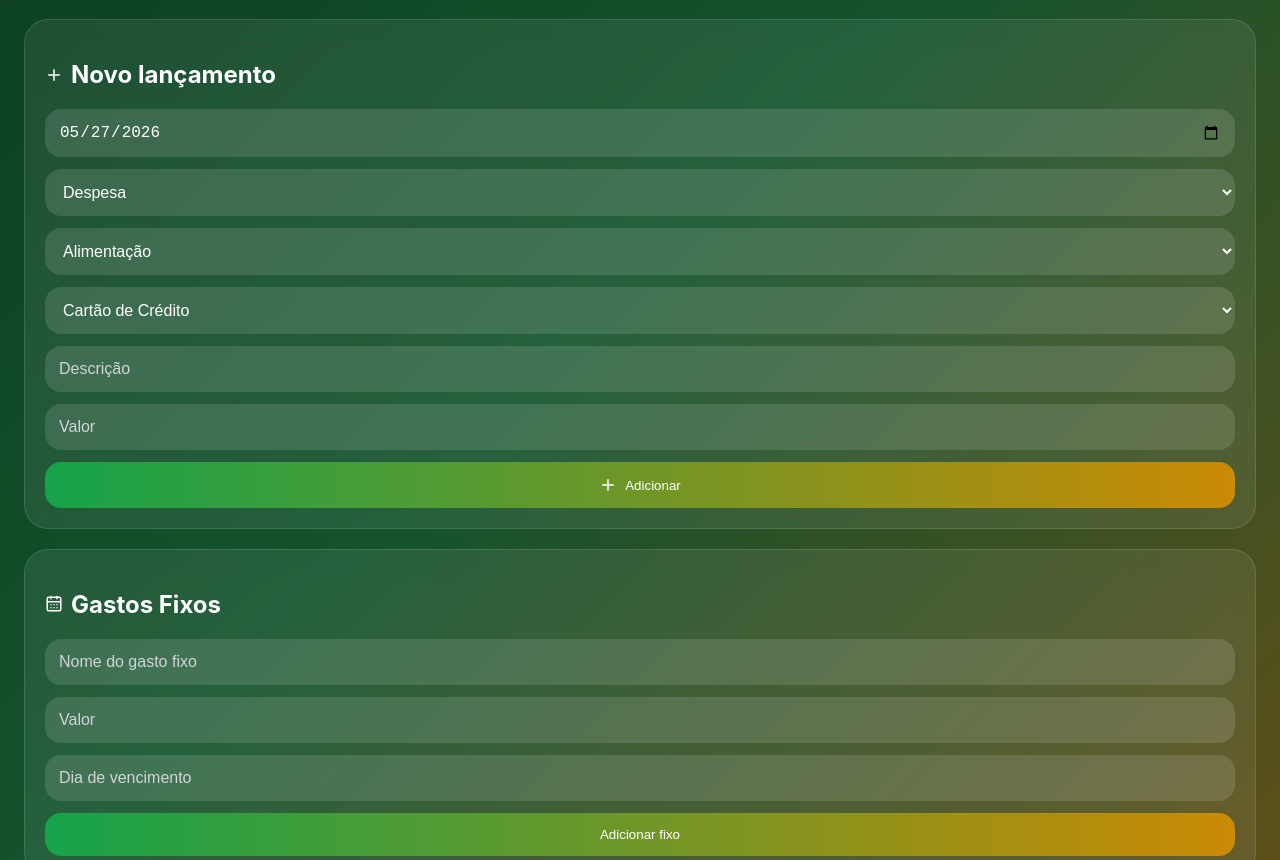
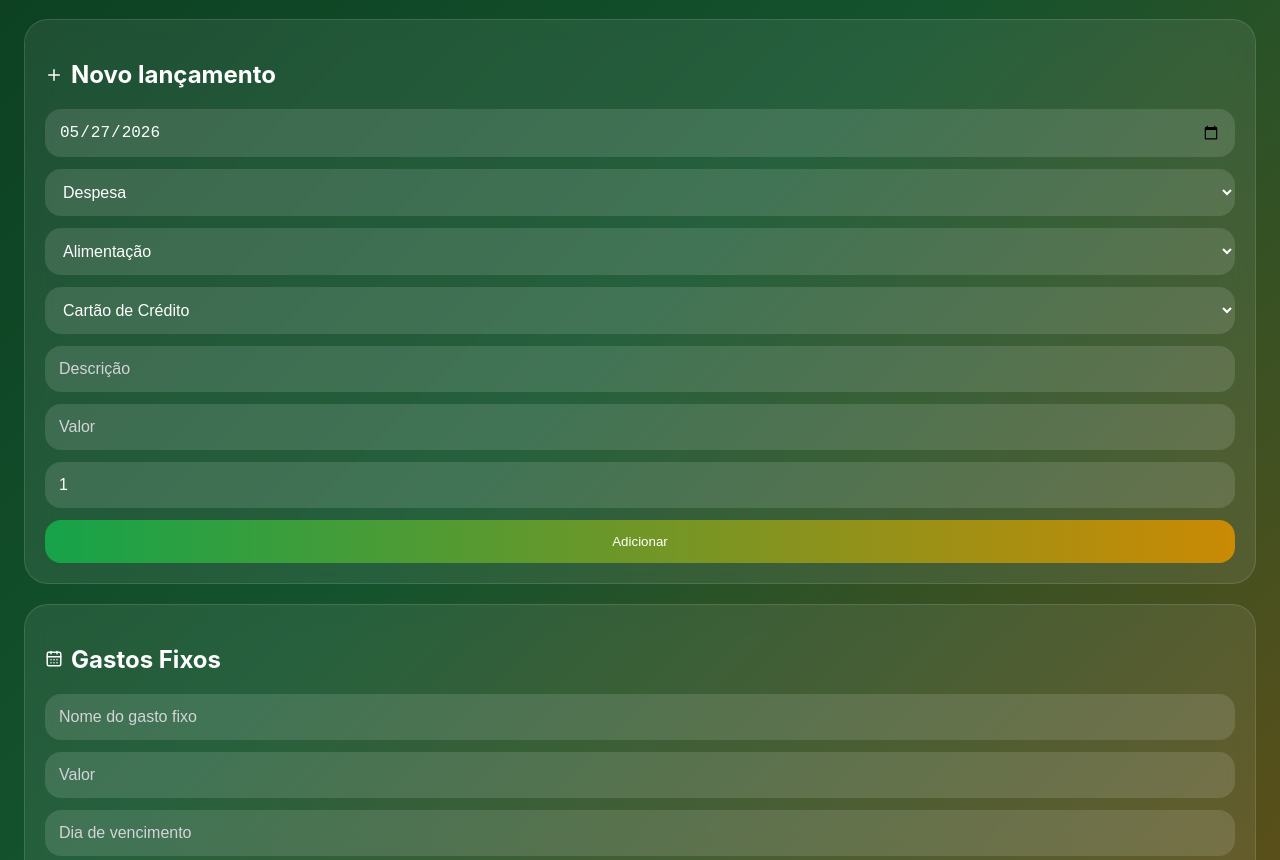
Before and after one commit to chzer047/financeiro-pessoal1, a React (Vite) app: page / in a window 1280 px wide. Shown: the part 978-1838 px from the top of the page. Built offline with nearby package versions, Linux system fonts and the light colour scheme.

Commit message:
Update App.jsx

```diff
--- a/src/App.jsx
+++ b/src/App.jsx
@@ -11,10 +11,12 @@ import {
   CalendarDays,
   Brain,
   ArrowUpCircle,
-  ArrowDownCircle
+  ArrowDownCircle,
+  Pencil,
+  X
 } from "lucide-react";
 
-const STORAGE_KEY = "financeiro_pessoal_mentor_v1";
+const STORAGE_KEY = "financeiro_pessoal_mentor_v2";
 
 const categories = [
   "Alimentação",
@@ -32,7 +34,12 @@ const categories = [
   "Outros"
 ];
 
-const paymentMethods = ["Cartão de Crédito", "Pix", "Dinheiro", "Cartão de Débito"];
+const paymentMethods = [
+  "Cartão de Crédito",
+  "Pix",
+  "Dinheiro",
+  "Cartão de Débito"
+];
 
 const money = (value) =>
   new Intl.NumberFormat("pt-BR", {
@@ -48,15 +55,19 @@ export default function App() {
   const [goals, setGoals] = useState([]);
   const [fixedExpenses, setFixedExpenses] = useState([]);
   const [cardLimit, setCardLimit] = useState(800);
+  const [editingId, setEditingId] = useState(null);
 
-  const [form, setForm] = useState({
+  const emptyForm = {
     date: today,
     type: "Despesa",
     category: "Alimentação",
     paymentMethod: "Cartão de Crédito",
     description: "",
-    amount: ""
-  });
+    amount: "",
+    installments: "1"
+  };
+
+  const [form, setForm] = useState(emptyForm);
 
   const [goalForm, setGoalForm] = useState({
     name: "",
@@ -71,7 +82,9 @@ export default function App() {
   });
 
   useEffect(() => {
-    const saved = localStorage.getItem(STORAGE_KEY);
+    const oldSaved = localStorage.getItem("financeiro_pessoal_mentor_v1");
+    const saved = localStorage.getItem(STORAGE_KEY) || oldSaved;
+
     if (saved) {
       const data = JSON.parse(saved);
       setTransactions(data.transactions || []);
@@ -103,17 +116,29 @@ export default function App() {
       .filter((item) => item.paymentMethod === "Cartão de Crédito")
       .reduce((sum, item) => sum + Number(item.amount), 0);
 
-    const fixed = fixedExpenses.reduce((sum, item) => sum + Number(item.amount), 0);
+    const fixed = fixedExpenses.reduce(
+      (sum, item) => sum + Number(item.amount),
+      0
+    );
+
+    const futureInstallments = transactions
+      .filter(
+        (item) =>
+          item.paymentMethod === "Cartão de Crédito" &&
+          Number(item.installments || 1) > 1
+      )
+      .reduce((sum, item) => sum + Number(item.amount), 0);
 
     return {
       income,
       expense,
       creditCard,
       fixed,
+      futureInstallments,
       balance: income - expense,
       realBalance: income - expense - fixed
     };
-  }, [incomes, expenses, fixedExpenses]);
+  }, [incomes, expenses, fixedExpenses, transactions]);
 
   const cardPercent =
     cardLimit > 0 ? Math.round((totals.creditCard / cardLimit) * 100) : 0;
@@ -144,14 +169,20 @@ export default function App() {
     if (totals.realBalance < 0) {
       messages.push({
         level: "crítico",
-        text: `Sua sobra real está negativa em ${money(Math.abs(totals.realBalance))}. Antes de gastar com lazer ou compras, o foco precisa ser segurar variáveis e proteger o básico.`
+        text: `Sua sobra real está negativa em ${money(
+          Math.abs(totals.realBalance)
+        )}. Antes de gastar com lazer ou compras, o foco precisa ser segurar variáveis e proteger o básico.`
       });
     }
 
     if (cardPercent >= 100) {
       messages.push({
         level: "crítico",
-        text: `Seu cartão passou do limite psicológico definido. Você usou ${money(totals.creditCard)} de ${money(cardLimit)}. Até virar o mês, evite crédito e use apenas dinheiro/Pix para o essencial.`
+        text: `Seu cartão passou do limite psicológico definido. Você usou ${money(
+          totals.creditCard
+        )} de ${money(
+          cardLimit
+        )}. Até virar o mês, evite crédito e use apenas dinheiro/Pix para o essencial.`
       });
     } else if (cardPercent >= 70) {
       messages.push({
@@ -160,17 +191,32 @@ export default function App() {
       });
     }
 
+    if (totals.futureInstallments > 0) {
+      messages.push({
+        level: "atenção",
+        text: `Você tem ${money(
+          totals.futureInstallments
+        )} registrados em compras parceladas no cartão. Isso não é dívida do mês: é compromisso futuro.`
+      });
+    }
+
     if (totals.income > 0 && totals.fixed / totals.income > 0.6) {
       messages.push({
         level: "atenção",
-        text: `Seus gastos fixos comprometem ${Math.round((totals.fixed / totals.income) * 100)}% da sua renda do mês. Isso deixa pouca margem para imprevistos.`
+        text: `Seus gastos fixos comprometem ${Math.round(
+          (totals.fixed / totals.income) * 100
+        )}% da sua renda do mês. Isso deixa pouca margem para imprevistos.`
       });
     }
 
     if (biggestCategory && biggestCategory.total > 0) {
       messages.push({
         level: "ideia",
-        text: `Seu maior vazamento do mês está em ${biggestCategory.category}: ${money(biggestCategory.total)}. Se reduzir 20% nessa categoria, você libera ${money(biggestCategory.total * 0.2)}.`
+        text: `Seu maior vazamento do mês está em ${
+          biggestCategory.category
+        }: ${money(biggestCategory.total)}. Se reduzir 20% nessa categoria, você libera ${money(
+          biggestCategory.total * 0.2
+        )}.`
       });
     }
 
@@ -185,7 +231,9 @@ export default function App() {
     if (totals.realBalance > 0 && totals.income > 0) {
       messages.push({
         level: "positivo",
-        text: `Você tem sobra real positiva de ${money(totals.realBalance)}. Uma divisão segura seria: 50% reserva/dívida, 30% metas e 20% livre.`
+        text: `Você tem sobra real positiva de ${money(
+          totals.realBalance
+        )}. Uma divisão segura seria: 50% reserva/dívida, 30% metas e 20% livre.`
       });
     }
 
@@ -199,26 +247,60 @@ export default function App() {
     return messages;
   }, [totals, cardLimit, cardPercent, biggestCategory, goals]);
 
-  function addTransaction() {
+  function saveTransaction() {
     if (!form.description || !form.amount) return;
 
+    const normalized = {
+      ...form,
+      amount: Number(form.amount),
+      installments:
+        form.paymentMethod === "Cartão de Crédito"
+          ? Number(form.installments || 1)
+          : 1
+    };
+
+    if (editingId) {
+      setTransactions(
+        transactions.map((item) =>
+          item.id === editingId ? { ...item, ...normalized } : item
+        )
+      );
+      setEditingId(null);
+    } else {
       setTransactions([
         {
           id: crypto.randomUUID(),
-        ...form,
-        amount: Number(form.amount)
+          ...normalized
         },
         ...transactions
       ]);
+    }
 
+    setForm(emptyForm);
+  }
+
+  function editTransaction(item) {
+    setEditingId(item.id);
     setForm({
-      date: today,
-      type: "Despesa",
-      category: "Alimentação",
-      paymentMethod: "Cartão de Crédito",
-      description: "",
-      amount: ""
+      date: item.date || today,
+      type: item.type || "Despesa",
+      category: item.category || "Alimentação",
+      paymentMethod: item.paymentMethod || "Cartão de Crédito",
+      description: item.description || "",
+      amount: String(item.amount || ""),
+      installments: String(item.installments || 1)
     });
+
+    window.scrollTo({ top: 0, behavior: "smooth" });
+  }
+
+  function cancelEdit() {
+    setEditingId(null);
+    setForm(emptyForm);
+  }
+
+  function deleteTransaction(id) {
+    setTransactions(transactions.filter((item) => item.id !== id));
   }
 
   function addGoal() {
@@ -273,7 +355,9 @@ export default function App() {
       <header className="header">
         <p className="worldcup">🇧🇷 Brasil rumo a 2026</p>
         <h1>Financeiro Pessoal</h1>
-        <p className="subtitle">Controle real, mentor financeiro e histórico do seu mês.</p>
+        <p className="subtitle">
+          Controle real, mentor financeiro, histórico, cartão e parcelas futuras.
+        </p>
       </header>
 
       <section className="cards">
@@ -286,7 +370,9 @@ export default function App() {
       </section>
 
       <section className="panel mentor">
-        <h2><Brain size={18} /> Mentor Financeiro</h2>
+        <h2>
+          <Brain size={18} /> Mentor Financeiro
+        </h2>
         <div className="mentor-list">
           {mentorMessages.map((msg, index) => (
             <div className={`mentor-msg ${msg.level}`} key={index}>
@@ -298,7 +384,9 @@ export default function App() {
       </section>
 
       <section className="panel">
-        <h2><CreditCard size={18} /> Limite psicológico do cartão</h2>
+        <h2>
+          <CreditCard size={18} /> Limite psicológico do cartão
+        </h2>
         <input
           type="number"
           value={cardLimit}
@@ -316,7 +404,9 @@ export default function App() {
             style={{ width: `${Math.min(cardPercent, 100)}%` }}
           />
         </div>
-        <p className="muted">{money(totals.creditCard)} de {money(cardLimit)} • {cardPercent}%</p>
+        <p className="muted">
+          {money(totals.creditCard)} de {money(cardLimit)} • {cardPercent}%
+        </p>
         {cardPercent >= 70 && (
           <div className="alert">
             <AlertTriangle size={18} />
@@ -326,31 +416,110 @@ export default function App() {
       </section>
 
       <section className="panel">
-        <h2><Plus size={18} /> Novo lançamento</h2>
+        <h2>
+          {editingId ? <Pencil size={18} /> : <Plus size={18} />}
+          {editingId ? "Editar lançamento" : "Novo lançamento"}
+        </h2>
         <div className="form">
-          <input type="date" value={form.date} onChange={(e) => setForm({ ...form, date: e.target.value })} />
-          <select value={form.type} onChange={(e) => setForm({ ...form, type: e.target.value })}>
+          <input
+            type="date"
+            value={form.date}
+            onChange={(e) => setForm({ ...form, date: e.target.value })}
+          />
+
+          <select
+            value={form.type}
+            onChange={(e) => setForm({ ...form, type: e.target.value })}
+          >
             <option>Despesa</option>
             <option>Receita</option>
           </select>
-          <select value={form.category} onChange={(e) => setForm({ ...form, category: e.target.value })}>
-            {categories.map((cat) => <option key={cat}>{cat}</option>)}
+
+          <select
+            value={form.category}
+            onChange={(e) => setForm({ ...form, category: e.target.value })}
+          >
+            {categories.map((cat) => (
+              <option key={cat}>{cat}</option>
+            ))}
           </select>
-          <select value={form.paymentMethod} onChange={(e) => setForm({ ...form, paymentMethod: e.target.value })}>
-            {paymentMethods.map((pay) => <option key={pay}>{pay}</option>)}
+
+          <select
+            value={form.paymentMethod}
+            onChange={(e) =>
+              setForm({ ...form, paymentMethod: e.target.value })
+            }
+          >
+            {paymentMethods.map((pay) => (
+              <option key={pay}>{pay}</option>
+            ))}
           </select>
-          <input placeholder="Descrição" value={form.description} onChange={(e) => setForm({ ...form, description: e.target.value })} />
-          <input type="number" placeholder="Valor" value={form.amount} onChange={(e) => setForm({ ...form, amount: e.target.value })} />
-          <button onClick={addTransaction}><Plus size={18} />Adicionar</button>
+
+          <input
+            placeholder="Descrição"
+            value={form.description}
+            onChange={(e) => setForm({ ...form, description: e.target.value })}
+          />
+
+          <input
+            type="number"
+            placeholder="Valor"
+            value={form.amount}
+            onChange={(e) => setForm({ ...form, amount: e.target.value })}
+          />
+
+          {form.paymentMethod === "Cartão de Crédito" && (
+            <input
+              type="number"
+              min="1"
+              placeholder="Quantidade de parcelas"
+              value={form.installments}
+              onChange={(e) =>
+                setForm({ ...form, installments: e.target.value })
+              }
+            />
+          )}
+
+          <button onClick={saveTransaction}>
+            {editingId ? "Salvar alteração" : "Adicionar"}
+          </button>
+
+          {editingId && (
+            <button className="secondary" onClick={cancelEdit}>
+              <X size={18} />
+              Cancelar edição
+            </button>
+          )}
         </div>
       </section>
 
       <section className="panel">
-        <h2><CalendarDays size={18} /> Gastos Fixos</h2>
+        <h2>
+          <CalendarDays size={18} /> Gastos Fixos
+        </h2>
         <div className="form">
-          <input placeholder="Nome do gasto fixo" value={fixedForm.name} onChange={(e) => setFixedForm({ ...fixedForm, name: e.target.value })} />
-          <input type="number" placeholder="Valor" value={fixedForm.amount} onChange={(e) => setFixedForm({ ...fixedForm, amount: e.target.value })} />
-          <input placeholder="Dia de vencimento" value={fixedForm.dueDay} onChange={(e) => setFixedForm({ ...fixedForm, dueDay: e.target.value })} />
+          <input
+            placeholder="Nome do gasto fixo"
+            value={fixedForm.name}
+            onChange={(e) =>
+              setFixedForm({ ...fixedForm, name: e.target.value })
+            }
+          />
+          <input
+            type="number"
+            placeholder="Valor"
+            value={fixedForm.amount}
+            onChange={(e) =>
+              setFixedForm({ ...fixedForm, amount: e.target.value })
+            }
+          />
+          <input
+            placeholder="Dia de vencimento"
+            value={fixedForm.dueDay}
+            onChange={(e) =>
+              setFixedForm({ ...fixedForm, dueDay: e.target.value })
+            }
+          />
           <button onClick={addFixedExpense}>Adicionar fixo</button>
         </div>
 
@@ -363,7 +532,13 @@ export default function App() {
               </div>
               <div className="transaction-right">
                 <strong>{money(item.amount)}</strong>
-                <button onClick={() => setFixedExpenses(fixedExpenses.filter((x) => x.id !== item.id))}>
+                <button
+                  onClick={() =>
+                    setFixedExpenses(
+                      fixedExpenses.filter((x) => x.id !== item.id)
+                    )
+                  }
+                >
                   <Trash2 size={18} />
                 </button>
               </div>
@@ -385,41 +560,87 @@ export default function App() {
       </section>
 
       <section className="panel">
-        <h2><Target size={18} /> Metas</h2>
+        <h2>
+          <Target size={18} /> Metas
+        </h2>
         <div className="form">
-          <input placeholder="Nome da meta" value={goalForm.name} onChange={(e) => setGoalForm({ ...goalForm, name: e.target.value })} />
-          <input type="number" placeholder="Valor da meta" value={goalForm.target} onChange={(e) => setGoalForm({ ...goalForm, target: e.target.value })} />
-          <input type="number" placeholder="Valor inicial" value={goalForm.current} onChange={(e) => setGoalForm({ ...goalForm, current: e.target.value })} />
-          <button onClick={addGoal}><Plus size={18} />Salvar meta</button>
+          <input
+            placeholder="Nome da meta"
+            value={goalForm.name}
+            onChange={(e) =>
+              setGoalForm({ ...goalForm, name: e.target.value })
+            }
+          />
+          <input
+            type="number"
+            placeholder="Valor da meta"
+            value={goalForm.target}
+            onChange={(e) =>
+              setGoalForm({ ...goalForm, target: e.target.value })
+            }
+          />
+          <input
+            type="number"
+            placeholder="Valor inicial"
+            value={goalForm.current}
+            onChange={(e) =>
+              setGoalForm({ ...goalForm, current: e.target.value })
+            }
+          />
+          <button onClick={addGoal}>
+            <Plus size={18} />
+            Salvar meta
+          </button>
         </div>
 
         <div className="transactions">
           {goals.map((goal) => {
-            const percent = goal.target > 0 ? Math.min(100, Math.round((goal.current / goal.target) * 100)) : 0;
+            const percent =
+              goal.target > 0
+                ? Math.min(100, Math.round((goal.current / goal.target) * 100))
+                : 0;
+
             return (
               <div className="goal" key={goal.id}>
                 <div className="transaction">
                   <div>
                     <strong>{goal.name}</strong>
-                    <p>{money(goal.current)} / {money(goal.target)} • {percent}%</p>
+                    <p>
+                      {money(goal.current)} / {money(goal.target)} • {percent}%
+                    </p>
                   </div>
-                  <button onClick={() => setGoals(goals.filter((x) => x.id !== goal.id))}>
+                  <button
+                    onClick={() => setGoals(goals.filter((x) => x.id !== goal.id))}
+                  >
                     <Trash2 size={18} />
                   </button>
                 </div>
+
                 <div className="progress">
-                  <div className="progress-fill" style={{ width: `${percent}%` }} />
+                  <div
+                    className="progress-fill"
+                    style={{ width: `${percent}%` }}
+                  />
                 </div>
+
                 <div className="goal-add">
                   <input
                     type="number"
                     placeholder="Adicionar valor"
                     value={goal.addValue || ""}
                     onChange={(e) =>
-                      setGoals(goals.map((g) => g.id === goal.id ? { ...g, addValue: e.target.value } : g))
+                      setGoals(
+                        goals.map((g) =>
+                          g.id === goal.id
+                            ? { ...g, addValue: e.target.value }
+                            : g
+                        )
+                      )
                     }
                   />
-                  <button onClick={() => addMoneyToGoal(goal.id)}>Adicionar na meta</button>
+                  <button onClick={() => addMoneyToGoal(goal.id)}>
+                    Adicionar na meta
+                  </button>
                 </div>
               </div>
             );
@@ -429,16 +650,34 @@ export default function App() {
 
       <section className="history-grid">
         <section className="panel">
-          <h2><ArrowUpCircle size={18} /> Histórico de Entradas</h2>
+          <h2>
+            <ArrowUpCircle size={18} /> Histórico de Entradas
+          </h2>
           <div className="transactions">
-            {incomes.map((item) => <HistoryItem key={item.id} item={item} />)}
+            {incomes.map((item) => (
+              <HistoryItem
+                key={item.id}
+                item={item}
+                onEdit={() => editTransaction(item)}
+                onDelete={() => deleteTransaction(item.id)}
+              />
+            ))}
           </div>
         </section>
 
         <section className="panel">
-          <h2><ArrowDownCircle size={18} /> Histórico de Saídas</h2>
+          <h2>
+            <ArrowDownCircle size={18} /> Histórico de Saídas
+          </h2>
           <div className="transactions">
-            {expenses.map((item) => <HistoryItem key={item.id} item={item} />)}
+            {expenses.map((item) => (
+              <HistoryItem
+                key={item.id}
+                item={item}
+                onEdit={() => editTransaction(item)}
+                onDelete={() => deleteTransaction(item.id)}
+              />
+            ))}
           </div>
         </section>
       </section>
@@ -536,6 +775,25 @@ export default function App() {
           gap: 8px;
         }
 
+        .secondary {
+          background: rgba(255,255,255,0.14);
+        }
+
+        .small-actions {
+          display: flex;
+          align-items: center;
+          gap: 8px;
+        }
+
+        .icon-button {
+          padding: 10px;
+          border-radius: 12px;
+        }
+
+        .danger-button {
+          background: rgba(220,38,38,0.75);
+        }
+
         .progress {
           height: 12px;
           background: rgba(255,255,255,0.12);
@@ -609,14 +867,30 @@ function Card({ icon, title, value }) {
   );
 }
 
-function HistoryItem({ item }) {
+function HistoryItem({ item, onEdit, onDelete }) {
   return (
     <div className="transaction">
       <div>
         <strong>{item.description}</strong>
-        <p>{item.date} • {item.category} • {item.paymentMethod}</p>
+        <p>
+          {item.date} • {item.category} • {item.paymentMethod}
+          {item.paymentMethod === "Cartão de Crédito" &&
+            Number(item.installments || 1) > 1 &&
+            ` • ${item.installments}x`}
+        </p>
       </div>
+
+      <div className="transaction-right">
         <strong>{money(item.amount)}</strong>
+        <div className="small-actions">
+          <button className="icon-button" onClick={onEdit}>
+            <Pencil size={16} />
+          </button>
+          <button className="icon-button danger-button" onClick={onDelete}>
+            <Trash2 size={16} />
+          </button>
+        </div>
+      </div>
     </div>
   );
 }
```
Lines whose indentation alone changed are shown as unchanged.
